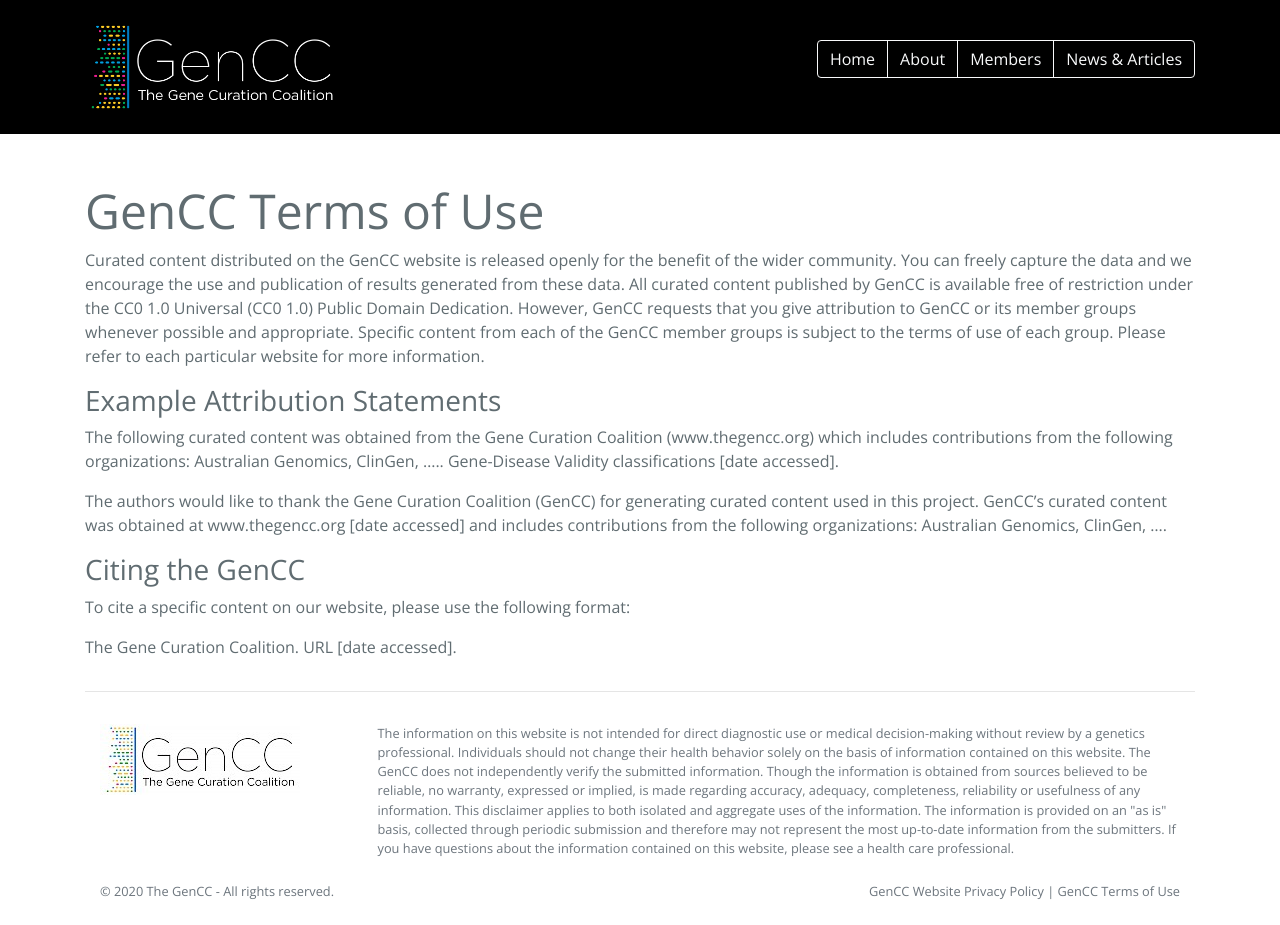
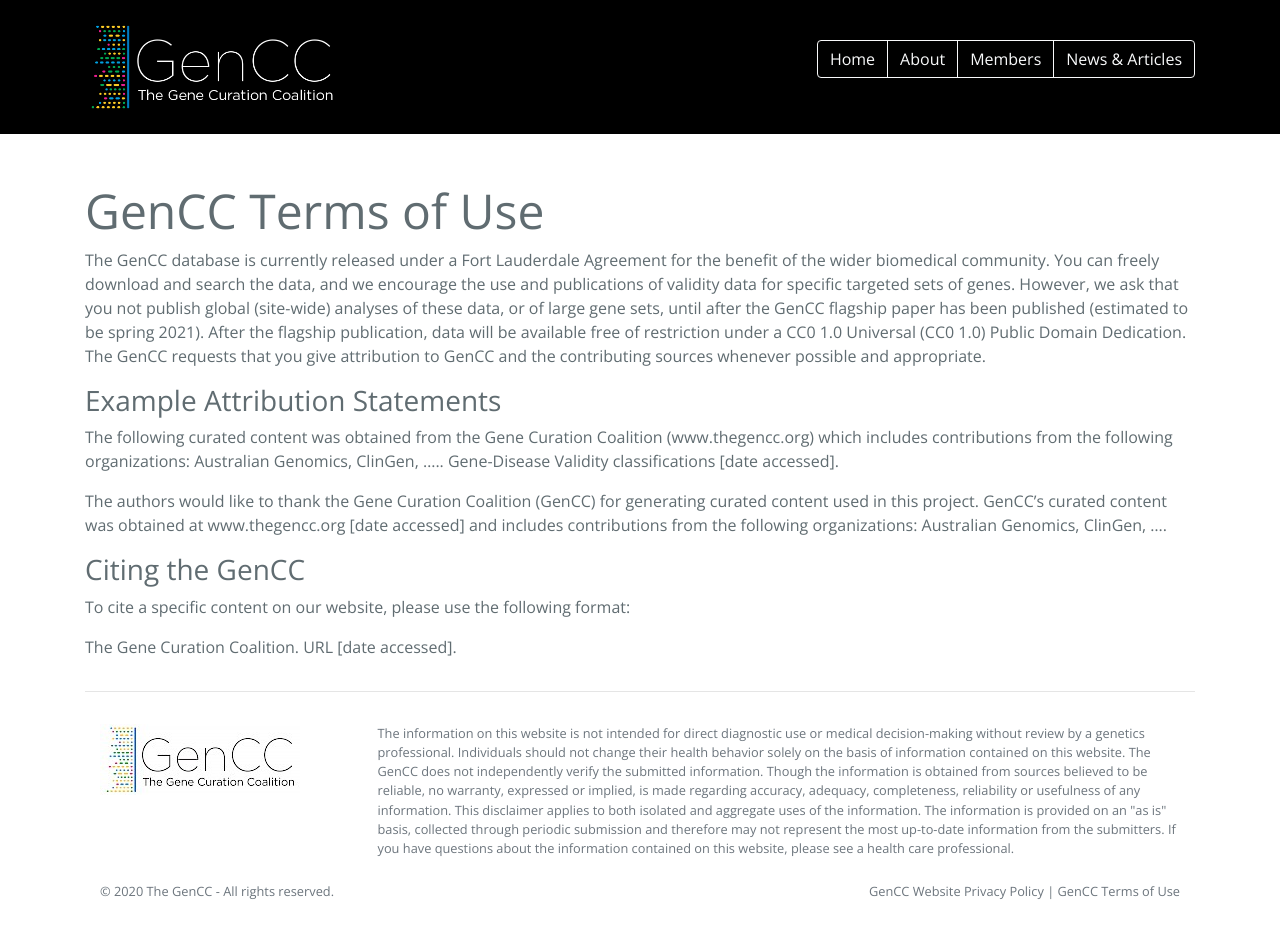
Before and after one commit to GeneCurationCoalition/gencc-website, a Jekyll site: the page built from docs/terms.md, in a window 1280 px wide. Built offline with Jekyll 4.4.1, drawn with Linux system fonts in a browser that asks for light colours.

Commit message:
Update terms.md
Added Ft. Lauderdale agreement to terms of use.

```diff
--- a/docs/terms.md
+++ b/docs/terms.md
@@ -8,7 +8,7 @@
 ---
 
 # GenCC Terms of Use
-Curated content distributed on the GenCC website is released openly for the benefit of the wider community. You can freely capture the data and we encourage the use and publication of results generated from these data. All curated content published by GenCC is available free of restriction under the CC0 1.0 Universal (CC0 1.0) Public Domain Dedication. However, GenCC requests that you give attribution to GenCC or its member groups whenever possible and appropriate. Specific content from each of the GenCC member groups is subject to the terms of use of each group. Please refer to each particular website for more information.
+The GenCC database is currently released under a Fort Lauderdale Agreement for the benefit of the wider biomedical community. You can freely download and search the data, and we encourage the use and publications of validity data for specific targeted sets of genes. However, we ask that you not publish global (site-wide) analyses of these data, or of large gene sets, until after the GenCC flagship paper has been published (estimated to be spring 2021). After the flagship publication, data will be available free of restriction under a CC0 1.0 Universal (CC0 1.0) Public Domain Dedication. The GenCC requests that you give attribution to GenCC and the contributing sources whenever possible and appropriate.
 
 ## Example Attribution Statements
 The following curated content was obtained from the Gene Curation Coalition (www.thegencc.org) which includes contributions from the following organizations: Australian Genomics, ClinGen, ….. Gene-Disease Validity classifications [date accessed].
```
